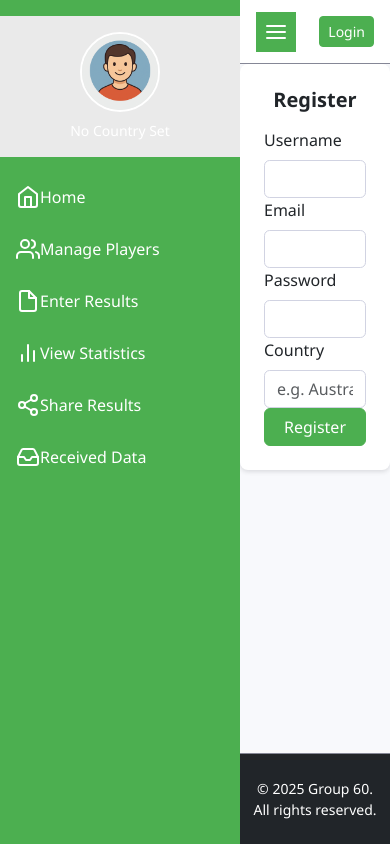
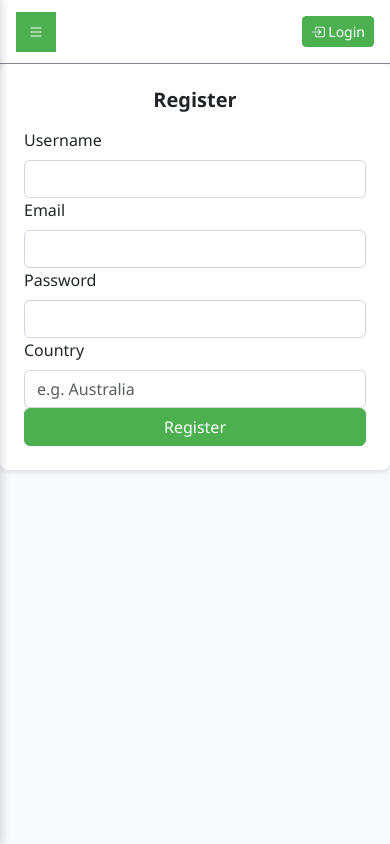
Before and after one commit to ThanhVinhTong/Tennis-Tournament, a Flask app: page /auth/register in a window 390 px wide. Run offline with Flask 3, Linux system fonts and the light colour scheme; some libraries are stand-ins or nearby versions.

Commit message:
feat(sidebar, navbar, footer): implement responsive sidebar, improve navigation consistency, adjust footer position

```diff
--- a/app/templates/base.html
+++ b/app/templates/base.html
@@ -7,6 +7,8 @@
 
   <!-- Bootstrap 5 -->
   <link href="https://cdn.jsdelivr.net/npm/bootstrap@5.3.0/dist/css/bootstrap.min.css" rel="stylesheet">
+  <!-- Bootstrap Icons CDN -->
+  <link rel="stylesheet" href="https://cdn.jsdelivr.net/npm/bootstrap-icons@1.10.5/font/bootstrap-icons.css">
 
   <!-- Select2 CSS -->
   <link href="https://cdn.jsdelivr.net/npm/select2@4.1.0-rc.0/dist/css/select2.min.css" rel="stylesheet" />
@@ -103,6 +105,38 @@
     .btn-featured:hover {
       opacity: 0.9;
     }
+
+    @media (max-width: 991.98px) {
+      body {
+        padding-left: 0 !important;
+      }
+      .sidebar {
+        transform: translateX(-100%);
+        width: 240px;
+        left: 0;
+        z-index: 3000;
+        box-shadow: 2px 0 8px rgba(0,0,0,0.15);
+      }
+      .sidebar.show {
+        transform: translateX(0);
+      }
+      .main-content {
+        margin-left: 0 !important;
+      }
+      .navbar {
+        left: 0 !important;
+      }
+      .sidebar-backdrop {
+        display: none;
+        position: fixed;
+        top: 0; left: 0; right: 0; bottom: 0;
+        background: rgba(0,0,0,0.3);
+        z-index: 2999;
+      }
+      .sidebar-backdrop.show {
+        display: block;
+      }
+    }
   </style>
 </head>
 <body>
@@ -117,57 +151,65 @@
         <div class="small text-warning">Rank: #{{ user_rank }}</div>
         {% endif %}
       </div>
-      <ul class="nav flex-column">
+      <ul class="nav flex-column" style="flex-grow:1;">
         <!-- Home -->
         <li class="nav-item">
           <a class="nav-link {% if request.endpoint=='main.home' %}active{% endif %}"
-             href="{{ url_for('main.home') }}">
-            <i data-feather="home"></i><span>Home</span>
+             href="{{ url_for('main.home') }}" data-bs-toggle="tooltip" data-bs-placement="right" title="Home">
+            <i class="bi bi-house-door"></i><span class="ms-2">Home</span>
           </a>
         </li>
         <!-- Manage Players -->
         <li class="nav-item">
           <a class="nav-link {% if request.endpoint=='main.manage_players' %}active{% endif %}"
-             href="{{ url_for('main.manage_players') }}">
-            <i data-feather="users"></i><span>Manage Players</span>
+             href="{{ url_for('main.manage_players') }}" data-bs-toggle="tooltip" data-bs-placement="right" title="Manage Players">
+            <i class="bi bi-people"></i><span class="ms-2">Manage Players</span>
           </a>
         </li>
         <!-- Enter Results -->
         <li class="nav-item">
           <a class="nav-link {% if request.endpoint=='main.upload' %}active{% endif %}"
-             href="{{ url_for('main.upload') }}">
-            <i data-feather="file"></i><span>Enter Results</span>
+             href="{{ url_for('main.upload') }}" data-bs-toggle="tooltip" data-bs-placement="right" title="Upload Match Results">
+            <i class="bi bi-upload"></i><span class="ms-2">Upload Match Results</span>
           </a>
         </li>
         <!-- View Statistics -->
         <li class="nav-item">
           <a class="nav-link {% if request.endpoint=='main.view_stats' %}active{% endif %}"
-             href="{{ url_for('main.view_stats') }}">
-            <i data-feather="bar-chart-2"></i><span>View Statistics</span>
+             href="{{ url_for('main.view_stats') }}" data-bs-toggle="tooltip" data-bs-placement="right" title="View Statistics">
+            <i class="bi bi-bar-chart"></i><span class="ms-2">View Statistics</span>
           </a>
         </li>
         <!-- Share Results -->
         <li class="nav-item">
           <a class="nav-link {% if request.endpoint=='main.share' %}active{% endif %}"
-             href="{{ url_for('main.share') }}">
-            <i data-feather="share-2"></i><span>Share Results</span>
+             href="{{ url_for('main.share') }}" data-bs-toggle="tooltip" data-bs-placement="right" title="Share Results">
+            <i class="bi bi-share"></i><span class="ms-2">Share Results</span>
           </a>
         </li>
         <!-- Received Data -->
         <li class="nav-item">
           <a class="nav-link {% if request.endpoint=='main.received_results' %}active{% endif %}"
-             href="{{ url_for('main.received_results') }}">
-            <i data-feather="inbox"></i><span>Received Data</span>
+             href="{{ url_for('main.received_results') }}" data-bs-toggle="tooltip" data-bs-placement="right" title="Received Data">
+            <i class="bi bi-inbox"></i><span class="ms-2">Received Data</span>
           </a>
         </li>
       </ul>
+      <footer class="bg-dark text-white py-4 mt-auto">
+        <div class="container text-center">
+          <p class="mb-0">&copy; 2025 Group 60. All rights reserved.</p>
+        </div>
+      </footer>
     </nav>
 
     <!-- Main Content & Top Bar -->
     <div class="main-content" style="min-height: calc(100vh - 64px - 80px);">
       <nav class="navbar">
-        <button class="sidebar-toggle" id="toggleSidebar">
-          <i data-feather="menu"></i>
+        <button class="sidebar-toggle d-lg-none" id="toggleSidebarMobile" data-bs-toggle="tooltip" data-bs-placement="bottom" title="Toggle Sidebar">
+          <i class="bi bi-list"></i>
+        </button>
+        <button class="sidebar-toggle d-none d-lg-flex" id="toggleSidebar" data-bs-toggle="tooltip" data-bs-placement="bottom" title="Toggle Sidebar">
+          <i class="bi bi-list"></i>
         </button>
 
         <div class="ms-auto d-flex align-items-center">
@@ -176,24 +218,24 @@
               <a class="btn btn-sm btn-outline-primary me-2"
                  href="{{ url_for('main.upload') }}">Go to System</a>
               <button class="btn btn-sm btn-outline-secondary"
-                      onclick="location.href='{{ url_for('auth.logout') }}'">
-                <i data-feather="power"></i> Logout
+                      onclick="location.href='{{ url_for('auth.logout') }}'" data-bs-toggle="tooltip" data-bs-placement="bottom" title="Logout">
+                <i class="bi bi-box-arrow-right"></i> Logout
               </button>
             {% else %}
               <a class="btn btn-sm btn-primary me-2"
-                 href="{{ url_for('auth.login') }}">Login</a>
+                 href="{{ url_for('auth.login') }}" data-bs-toggle="tooltip" data-bs-placement="bottom" title="Login"><i class="bi bi-box-arrow-in-right"></i> Login</a>
               <a class="btn btn-sm btn-outline-secondary"
-                 href="{{ url_for('auth.register') }}">Register</a>
+                 href="{{ url_for('auth.register') }}" data-bs-toggle="tooltip" data-bs-placement="bottom" title="Register"><i class="bi bi-person-plus"></i> Register</a>
             {% endif %}
           {% else %}
             {% if current_user.is_authenticated %}
               <button class="btn btn-sm btn-outline-secondary"
-                      onclick="location.href='{{ url_for('auth.logout') }}'">
-                <i data-feather="power"></i> Logout
+                      onclick="location.href='{{ url_for('auth.logout') }}'" data-bs-toggle="tooltip" data-bs-placement="bottom" title="Logout">
+                <i class="bi bi-box-arrow-right"></i> Logout
               </button>
             {% else %}
               <a class="btn btn-sm btn-primary"
-                 href="{{ url_for('auth.login') }}">Login</a>
+                 href="{{ url_for('auth.login') }}" data-bs-toggle="tooltip" data-bs-placement="bottom" title="Login"><i class="bi bi-box-arrow-in-right"></i> Login</a>
             {% endif %}
           {% endif %}
         </div>
@@ -218,10 +260,31 @@
   <script src="https://unpkg.com/feather-icons"></script>
   <script>feather.replace()</script>
   <script>
+    // Desktop sidebar collapse
     document.getElementById('toggleSidebar').addEventListener('click', e => {
       e.preventDefault();
       document.body.classList.toggle('sidebar-collapsed');
       document.getElementById('sidebar').classList.toggle('collapsed');
+    });
+    // Mobile sidebar overlay
+    const sidebar = document.getElementById('sidebar');
+    const sidebarBackdrop = document.getElementById('sidebarBackdrop');
+    const toggleSidebarMobile = document.getElementById('toggleSidebarMobile');
+    function closeSidebarMobile() {
+      sidebar.classList.remove('show');
+      sidebarBackdrop.classList.remove('show');
+    }
+    toggleSidebarMobile.addEventListener('click', function(e) {
+      e.preventDefault();
+      sidebar.classList.add('show');
+      sidebarBackdrop.classList.add('show');
+    });
+    sidebarBackdrop.addEventListener('click', closeSidebarMobile);
+    // Hide sidebar on resize to large
+    window.addEventListener('resize', function() {
+      if(window.innerWidth >= 992) {
+        closeSidebarMobile();
+      }
     });
   </script>
 
@@ -240,11 +303,13 @@
     });
   </script>
 
-  <!-- Footer -->
-  <footer class="footer bg-dark text-white py-4">
-    <div class="container text-center">
-      <p class="mb-0">&copy; 2025 Group 60. All rights reserved.</p>
-    </div>
-  </footer>
+  <script>
+    var tooltipTriggerList = [].slice.call(document.querySelectorAll('[data-bs-toggle="tooltip"]'));
+    var tooltipList = tooltipTriggerList.map(function (tooltipTriggerEl) {
+      return new bootstrap.Tooltip(tooltipTriggerEl);
+    });
+  </script>
+
+  <div class="sidebar-backdrop" id="sidebarBackdrop"></div>
 </body>
 </html>
```
Also changed, not shown: app/templates/main/home.html (+40 -7 lines).
